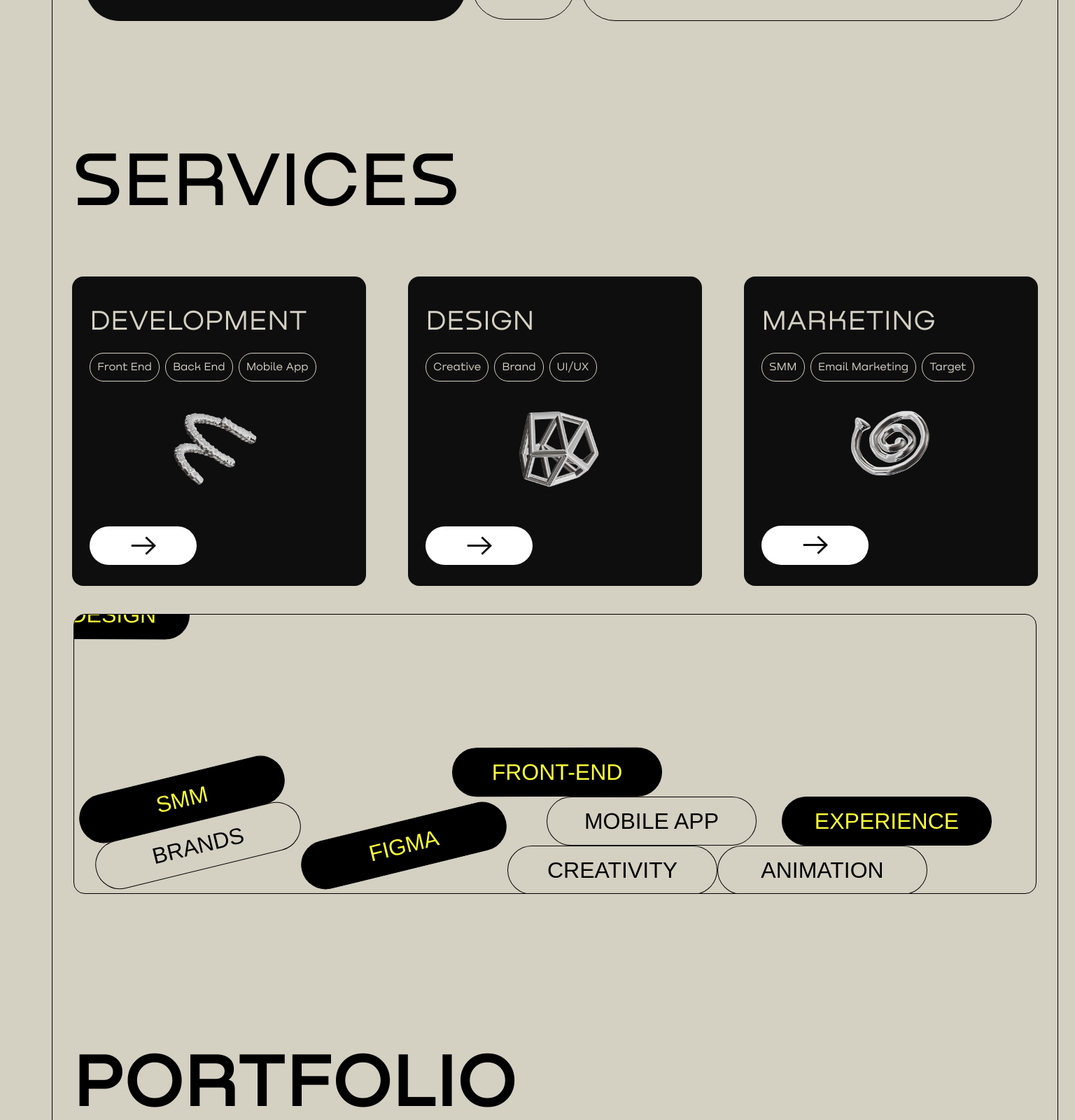
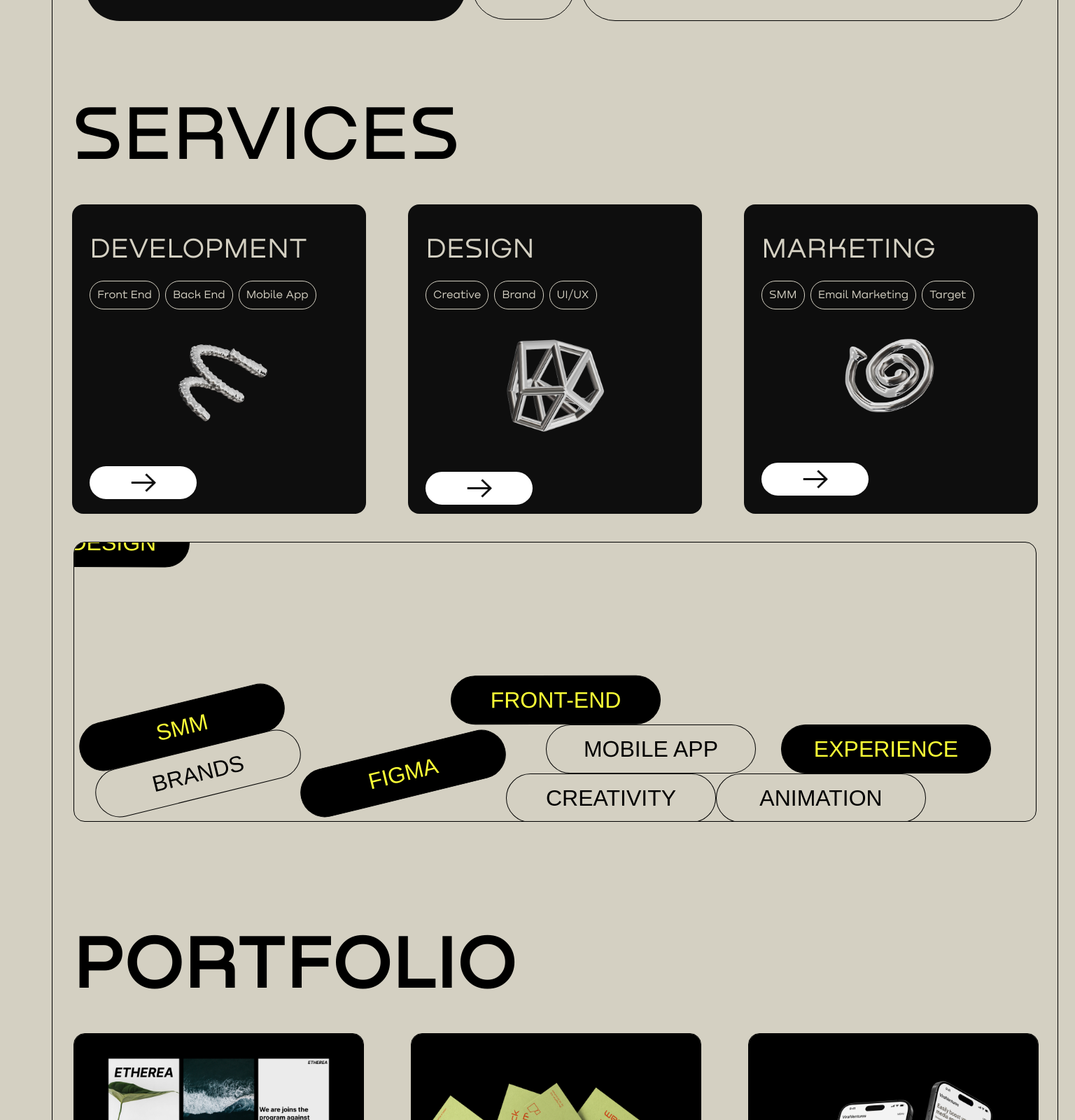
Before and after one commit to SynertechCode/Synertech, an Angular app: page / in a window 1536 px wide. Shown: the part 1620-3220 px from the top of the page at 70% size. Built offline with nearby package versions, Linux system fonts and the light colour scheme.

Commit message:
Update app.component.scss

```diff
--- a/src/app/app.component.scss
+++ b/src/app/app.component.scss
@@ -628,10 +628,10 @@ transition: color 0.5s;
   }
   .button-get-started {
       right: 470px;
-      top: 80px;
+      top: 50px;
   }
   .button-get-started:hover {
-      top: 20px;
+      top: 0px;
   }
   .phones-img {
     height: 709px;
@@ -1300,6 +1300,8 @@ background: #FBFF36;
   .services-title {
       font-size: 110px;
       margin-top: 100px;
+      margin-bottom: 30px;
+      line-height: normal;
   }
   .services-cards-list {
       gap: 32px;
@@ -1317,18 +1319,18 @@ height: 442px;
       font-size: 16px;
   }
   .cards-img {
-      width: 270px;
-      height: 230px;
+      width: 290px;
+      height: 290px;
   }
   .cards-img-figure {
-      width: 320px;
-      height: 130px;
-      margin-left: 30px;
+      width: 390px;
+      height: 160px;
+      margin-left: -10px;
   }
   .cards-img-snail {
-      width: 300px;
-      height: 140px;
-      margin-left: 40px;
+      width: 340px;
+      height: 180px;
+      margin-left: 20px;
       margin-top: 30px;
   }
   .button-get-started-card-design {
@@ -1674,6 +1676,8 @@ text-transform: uppercase;
   }
   .portfolio-title {
       font-size: 110px;
+      line-height: normal;
+      margin-bottom: 30px;
   }
   .swiper {
   }
@@ -1975,6 +1979,8 @@ cursor: pointer;
 @media screen and (min-width: 1512px) and (max-width: 1919px) {
   .title-connect {
       font-size: 110px;
+      line-height: normal;
+      margin-bottom: 30px;
   }
   .connect-text-interest {
       padding-left: 0;
```
